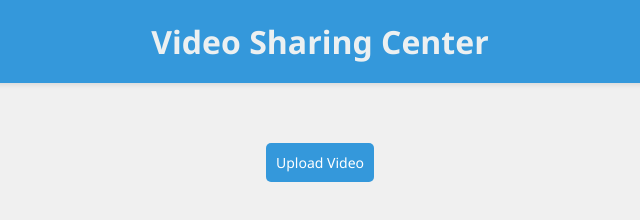
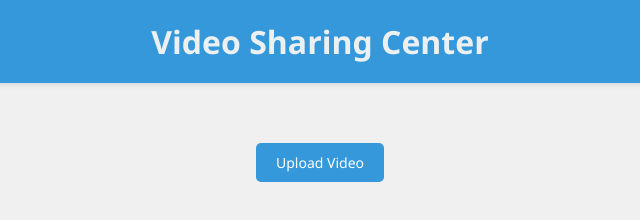
Before and after one commit to rashgawy13/Rashed-Media, a plain HTML site: page index.html in a window 1280 px wide. Shown: the full height of the page, 320-960 px from the left. Drawn offline with Linux system fonts and the light colour scheme.

Commit message:
Update index.html

```diff
--- a/index.html
+++ b/index.html
@@ -124,6 +124,23 @@
             background-color: #2980b9;
         }
 
+        /* Style for upload button */
+        .custom-upload {
+            display: inline-block;
+            padding: 10px 20px;
+            background-color: #3498db;
+            color: #fff;
+            border-radius: 5px;
+            cursor: pointer;
+            transition: background-color 0.3s ease-in-out;
+            margin-top: 20px;
+        }
+
+        .custom-upload:hover {
+            background-color: #2980b9;
+        }
+
+        /* Modal styles */
         .modal {
             display: none;
             position: fixed;
@@ -171,7 +188,7 @@
 
 <div class="media-container"></div>
 
-<label for="fileInput">Upload Video</label>
+<label for="fileInput" class="custom-upload">Upload Video</label>
 <input type="file" id="fileInput" accept="video/*" onchange="handleFileInput(this)" multiple>
 
 <!-- Modal for sharing video link -->
```
